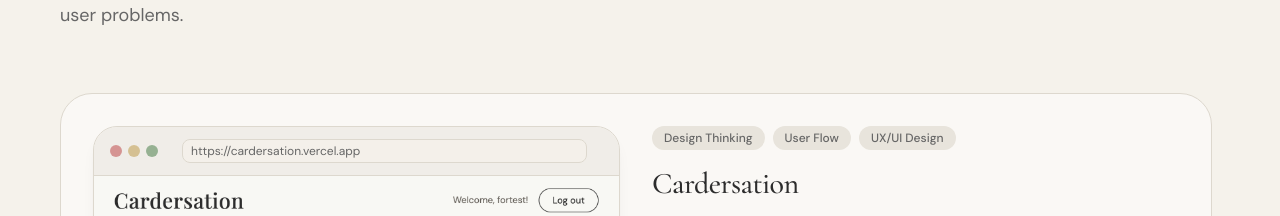
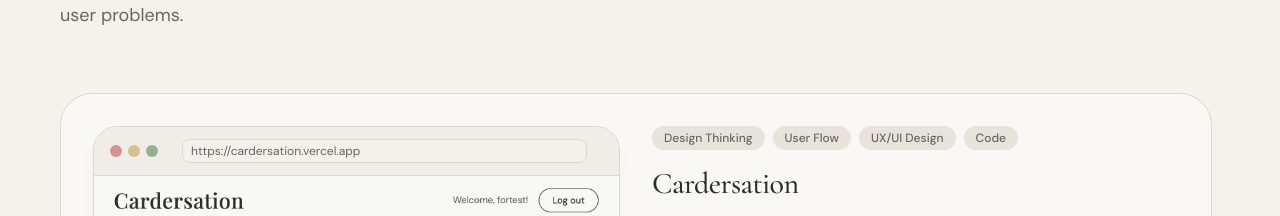
Before and after one commit to obarinsh/Portfolio, a React (Vite) app: page / in a window 1280 px wide. Shown: the part 1029-1245 px from the top of the page. Built offline with nearby package versions, Linux system fonts and the light colour scheme.

Commit message:
added new tag

```diff
--- a/src/data/projects.ts
+++ b/src/data/projects.ts
@@ -25,7 +25,7 @@
     problem: 'People crave deeper connections but struggle to break away from small talk and screen time during moments that matter.',
     approach: 'Designed an intuitive mobile-first experience with themed decks for different relationships and occasions — from first dates to family dinners to girls night.',
     outcome: 'Launched with 10+ conversation decks covering intimacy, friendship, parenting, and self-reflection. Users report more meaningful conversations and quality time together.',
-    tags: ['Design Thinking', 'User Flow', 'UX/UI Design'],
+    tags: ['Design Thinking', 'User Flow', 'UX/UI Design', 'Code'],
     liveUrl: 'https://cardersation.vercel.app',
     featured: true,
   },
@@ -53,7 +53,7 @@
     problem: 'Powerful AI models existed for optimizing energy use, but facility teams and upper management couldn\'t access their insights without a data science degree.',
     approach: '',
     outcome: 'Translated complex algorithms into a clear dashboard with plain-language recommendations, used for PoC of the company',
-    tags: ['Product Strategy', 'Data Visualization', 'UX/UI Design'],
+    tags: ['Product Strategy', 'Data Visualization', 'UX/UI Design', 'Code'],
     liveUrl: 'https://dashboard.kryora.ai/home',
     featured: true,
   },
```
